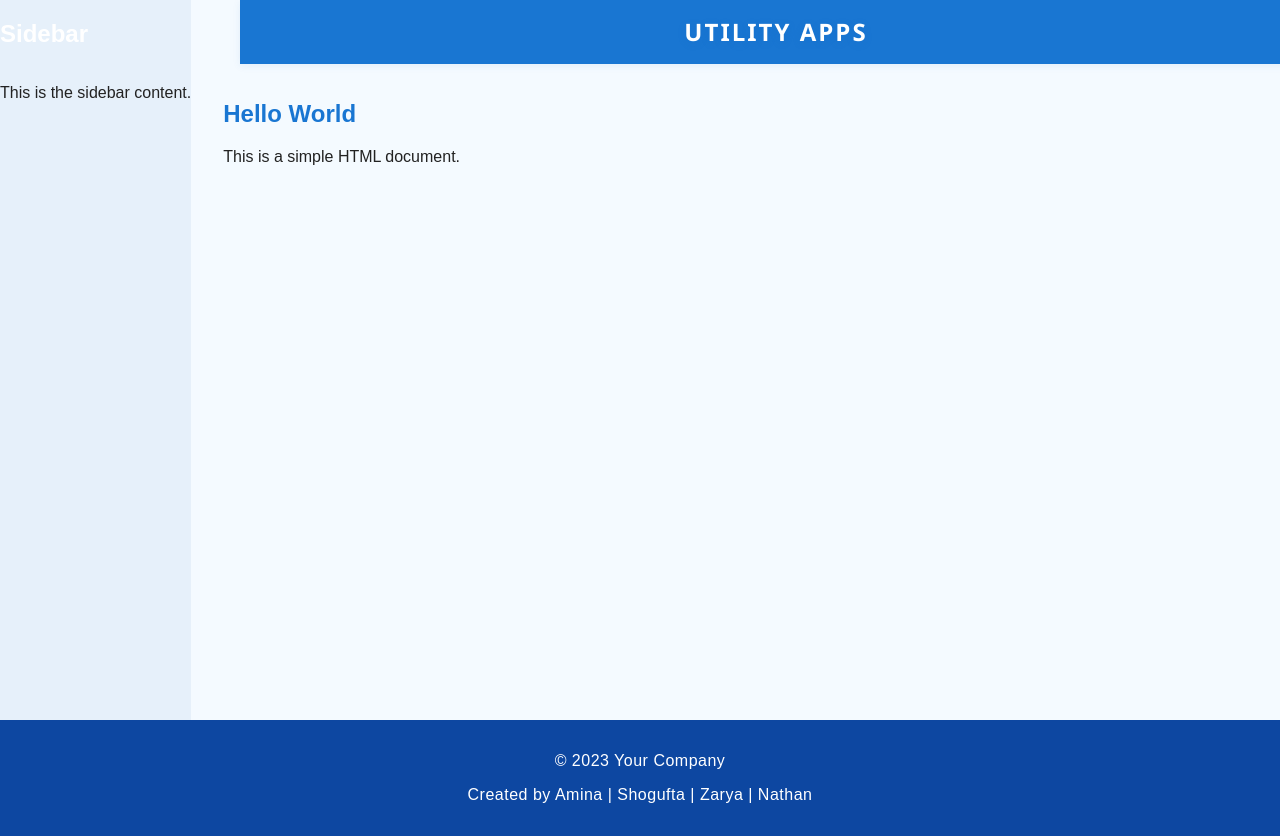
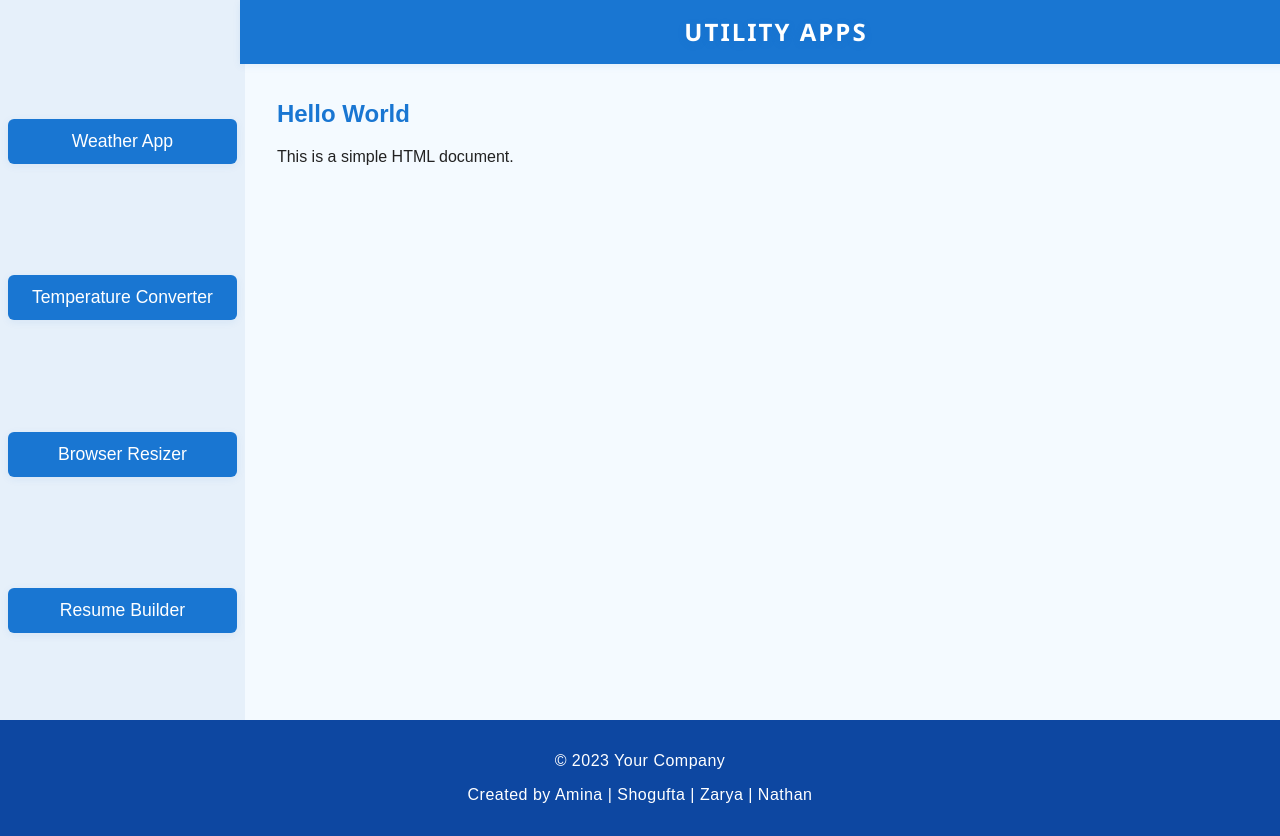
Before and after one commit to utilityappsorg/Utility-Apps, a plain HTML site: page index.html in a window 1280 px wide. Drawn offline with Linux system fonts and the light colour scheme.

Commit message:
worked on the javascript

```diff
--- a/index.html
+++ b/index.html
@@ -9,8 +9,12 @@
 <body>
     <div class="container">
         <section class="sidebar">
-            <h2>Sidebar</h2>
-            <p>This is the sidebar content.</p>
+            <div class="sidebar-nav">
+                <button class="sidebar-btn" id="weatherButton" onclick="weatherApp()">Weather App</button>
+                <button class="sidebar-btn">Temperature Converter</button>
+                <button class="sidebar-btn">Browser Resizer</button>
+                <button class="sidebar-btn">Resume Builder</button>
+            </div>
         </section>
         <section class="main">
             <nav>
--- a/style.css
+++ b/style.css
@@ -133,6 +133,7 @@ h1, h2 {
 .sidebar h2 {
     color: #fff;
 }
+
 @media (max-width: 700px) {
     .sidebar {
         flex-direction: row;
@@ -198,4 +199,3 @@ h1, h2 {
         width: 100%;
     }
 }
-}
```
Also changed, not shown: script.js (+12 -0 lines).
